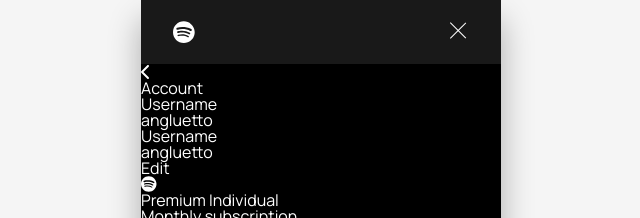
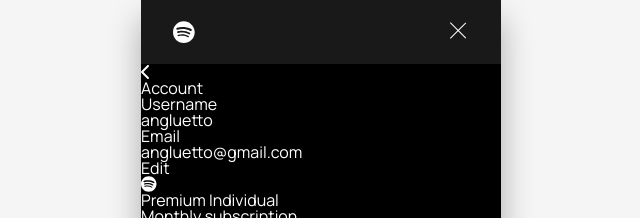
Before and after one commit to canosaer/delivery-wrapped, a React (Create React App) app: page /mom-mode in a window 1280 px wide. Shown: the top 218 px of the page, without its empty margins (319-959 px from the left). Built offline with nearby package versions, Linux system fonts and the light colour scheme.

Commit message:
Update MomMode.js

```diff
--- a/src/views/MomMode.js
+++ b/src/views/MomMode.js
@@ -21,8 +21,8 @@
                     <p className="data-row__text">angluetto</p>
                 </div>
                 <div className="data-row">
-                    <h2 className="data-row__heading">Username</h2>
-                    <p className="data-row__text">angluetto</p>
+                    <h2 className="data-row__heading">Email</h2>
+                    <p className="data-row__text">angluetto@gmail.com</p>
                     <div className="data-row__button">Edit</div>
                 </div>
                 <div className="account-row">
```
